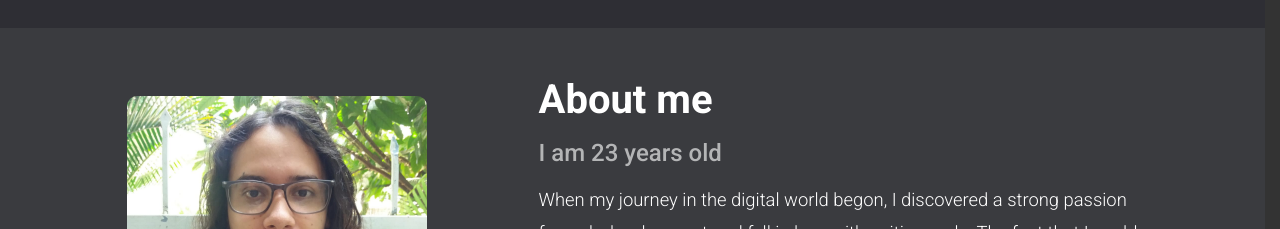
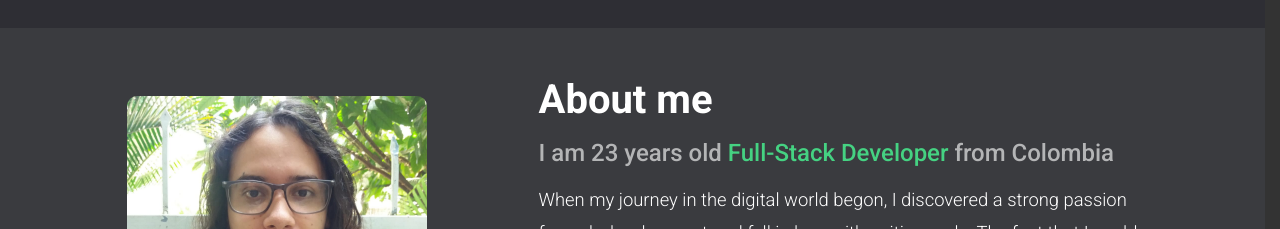
Before and after one commit to Alifend/portfolio, a Next.js app: page / in a window 1280 px wide. Shown: the part 780-1009 px from the top of the page. Built offline with nearby package versions, Linux system fonts and the light colour scheme.

Commit message:
Fix on about me

```diff
--- a/components/home/about-me/AboutMe.styled.tsx
+++ b/components/home/about-me/AboutMe.styled.tsx
@@ -21,6 +21,10 @@ export const StyledAboutMe = styled(motion.section)`
     display: flex;
     flex-direction: column;
     gap: 1rem;
+
+    span {
+      color: var(--color-green-100);
+    }
     & > h3 {
       font-size: var(--font-size-10);
       font-weight: var(--font-weight-3);
--- a/components/home/about-me/AboutMe.tsx
+++ b/components/home/about-me/AboutMe.tsx
@@ -20,7 +20,10 @@ const AboutMe = () => {
       </motion.figure>
       <div>
         <motion.h3 {...Fade}>About me</motion.h3>
-        <motion.h4 {...Fade}>I am 23 years old</motion.h4>
+        <motion.h4 {...Fade}>
+          I am 23 years old
+          <span> Full-Stack Developer</span> from Colombia
+        </motion.h4>
         <motion.p {...Fade}>
           When my journey in the digital world begon, I discovered a strong
           passion for web development and fell in love with writing code. The
```
